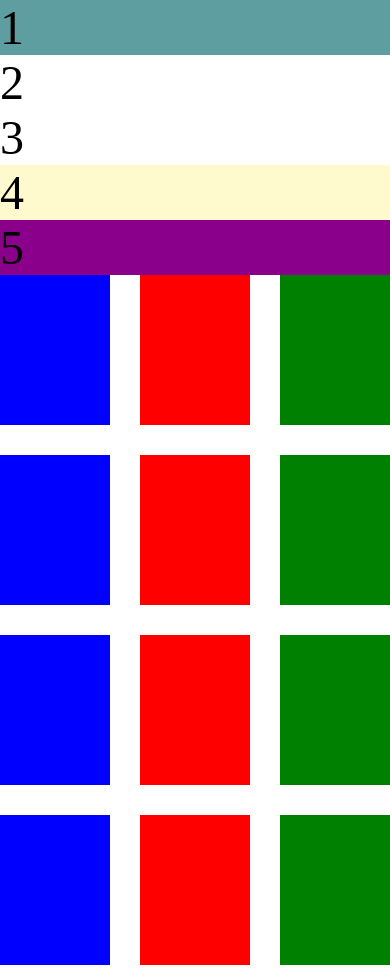
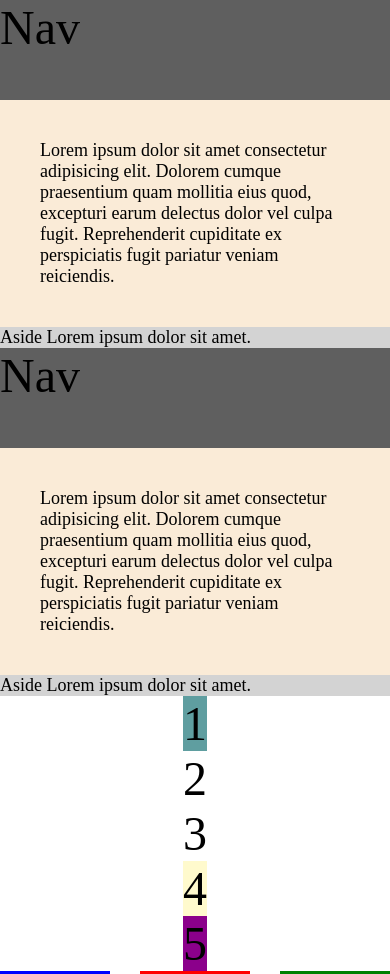
Before and after one commit to AlexisSensei/B2-CSS, a plain HTML site: page index.html in a window 390 px wide. Shown: the top 974 px of the page. Drawn offline with Linux system fonts and the light colour scheme.

Commit message:
Responsive grid layout

```diff
--- a/index.html
+++ b/index.html
@@ -7,6 +7,44 @@
     <link rel="stylesheet" href="style.css">
 </head>
 <body>
+
+
+    <div class="blog">
+        <nav>
+Nav
+        </nav>
+        <article>
+           <p>
+            Lorem ipsum dolor sit amet consectetur adipisicing elit. Dolorem cumque praesentium quam mollitia eius quod, excepturi earum delectus dolor vel culpa fugit. Reprehenderit cupiditate ex perspiciatis fugit pariatur veniam reiciendis.
+           </p>
+        </article>
+        <aside>
+            <p>
+                Aside Lorem ipsum dolor sit amet.
+
+            </p>
+        </aside>
+    </div>
+
+    <div class="blog2">
+        <nav>
+Nav
+        </nav>
+        <article>
+           <p>
+            Lorem ipsum dolor sit amet consectetur adipisicing elit. Dolorem cumque praesentium quam mollitia eius quod, excepturi earum delectus dolor vel culpa fugit. Reprehenderit cupiditate ex perspiciatis fugit pariatur veniam reiciendis.
+           </p>
+        </article>
+        <aside>
+            <p>
+                Aside Lorem ipsum dolor sit amet.
+
+            </p>
+        </aside>
+    </div>
+
+
+
     <div class="grid">
        <div class="div1">1</div>
        <div>2</div>
@@ -33,16 +71,6 @@
         <div class="red"></div>
     </section>
 
-    <div class="blog">
-        <nav>
-Nav
-        </nav>
-        <article>
-           Article
-        </article>
-        <aside>
-Aside
-        </aside>
-    </div>
+
 </body>
 </html>
--- a/style.css
+++ b/style.css
@@ -11,6 +11,8 @@
     display: grid;
     grid-template-columns: 2fr repeat(2, 1fr);
     grid-template-rows: repeat(3, 1fr);
+    align-items: center;
+    justify-items: center;
 }
 
 .div1 {
@@ -68,12 +70,63 @@
 .blog {
     display: grid;
     grid-template-columns: 2fr 1fr;
-    grid-template-rows: 100px 80vh;
+   /* grid-template-rows: 100px; */
     grid-template-areas: "navbar navbar"
                          "article sidebar";
+    font-size: 18px;
+}
+
+.blog p {
+    font-size: 18px;
 }
 
 nav {
     background-color: #5f5f5f;
     grid-area: navbar;
+    height: 100px;
+
 }
+
+article {
+    padding: 40px;
+    background-color: antiquewhite;
+}
+
+aside {
+    background-color: lightgray;
+}
+
+@media screen and (max-width: 900px) {
+    .blog {
+        grid-template-columns: 1fr;
+        grid-template-areas: "navbar"
+                             "article"
+                             "aside";
+    }
+}
+
+.blog2 {
+    display: grid;
+    grid-template-columns: 2fr 1fr;
+    font-size: 18px;
+}
+
+.blog2 p {
+    font-size: 18px;
+}
+
+
+.blog2 nav {
+    grid-column: 1 / 3;
+    grid-row: 1;
+}
+
+@media screen and (max-width: 900px) {
+    .blog2 {
+        grid-template-columns: 1fr;
+    }
+
+    .blog2 > * {
+        grid-column: 1 / -1;
+    }
+}
```
